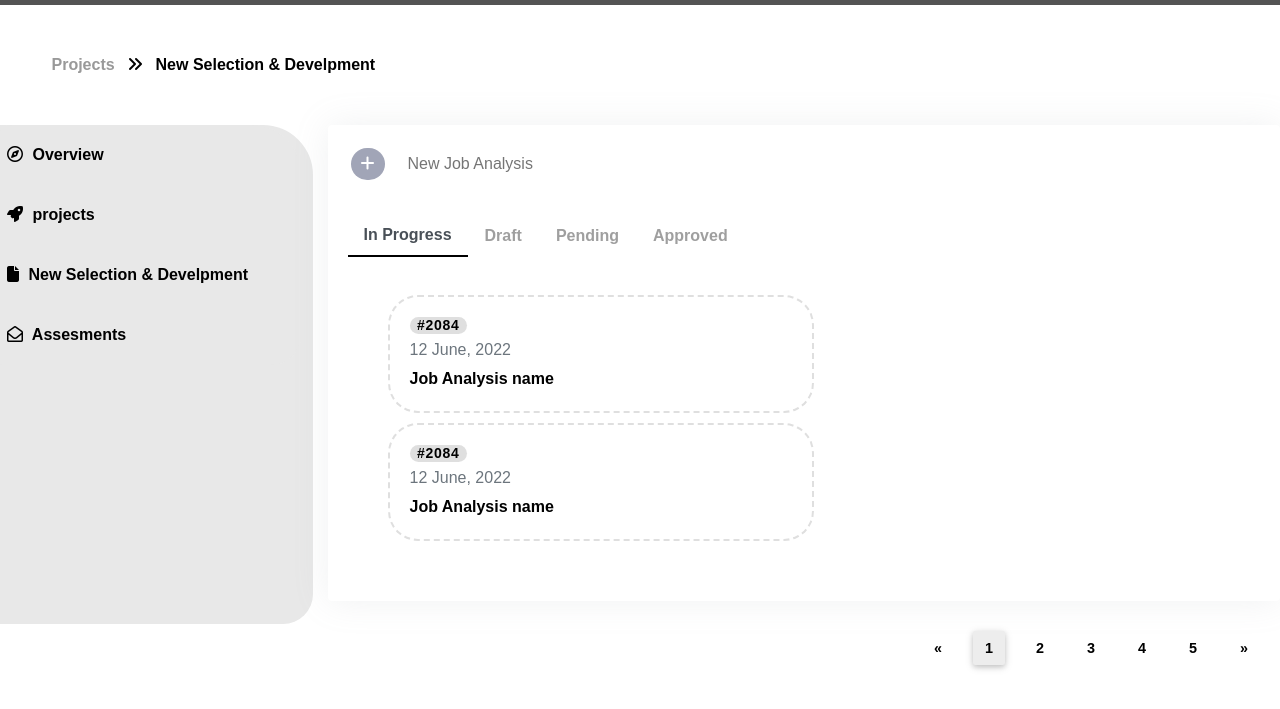
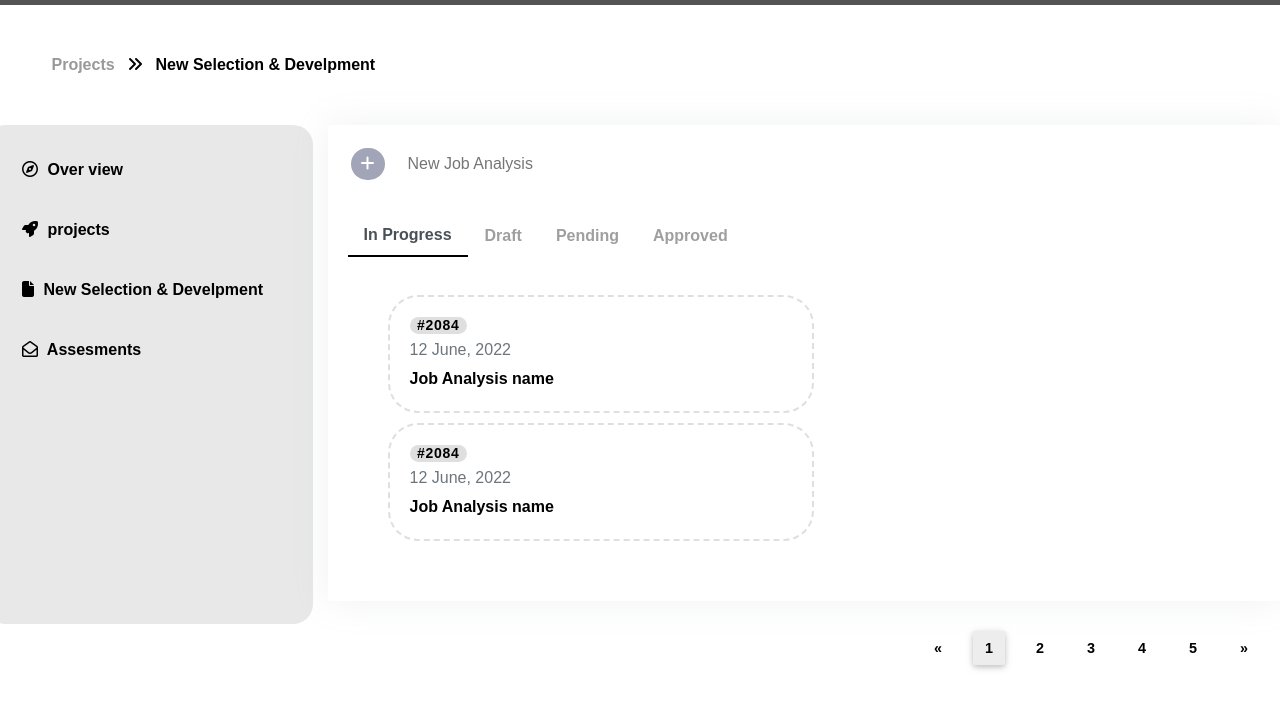
Before and after one commit to hind27/Project-task, a plain HTML site: page index.html in a window 1280 px wide. Shown: the part 77-786 px from the top of the page. Drawn offline with nearby package versions, Linux system fonts and the light colour scheme.

Commit message:
update one

```diff
--- a/index.html
+++ b/index.html
@@ -124,7 +124,7 @@
         <a href="#">Projects</a>
       </li>
       <li class="taxtpass list-inline-item">
-        <a href="#"><i class="fa fa-angle-double-right" aria-hidden="true"></i></i></i></a>
+        <a href="#"><i class="fa fa-angle-double-right" aria-hidden="true"></i></a>
       </li>
       <li class=" list-inline-item">
         <a href="#">New Selection & Develpment</a>
@@ -136,21 +136,25 @@
     <div class="row">
       <!-- Side bar -->
       <div class="col-3 ">
-        <aside class="row  h-150">
+        <aside class="row  ">
           <div class="sidebar left ">
             <ul class="list-sidebar bg-defoult">
               <li>
-                <a href="#" data-toggle="collapse" data-target="#dashboard" class="collapsed ">
+                <a href="#" data-toggle="collapse" data-target="#Overview" class="collapsed ">
                   <i class="fa fa-compass" aria-hidden="true"></i>
-                  <span>Overview</a> </span>
-              </li>
-              <li> <a href="#"><i class="fa fa-rocket" aria-hidden="true"></i> <span
-                    class="nav-label">projects</span></a>
+                  <span class="d-sm-none d-md-inline">Over view</span></a>
               </li>
 
-              <li> <a href="#" data-toggle="collapse" data-target="#products" class="collapsed "> <i class="fa fa-file"
-                    aria-hidden="true"></i></i>
-                  <span>New Selection & Develpment</span> </a>
+              <li>
+                <a href="#" data-toggle="collapse" data-target="#products" class="collapsed ">
+                  <i class="fa fa-rocket" aria-hidden="true"></i>
+                  <span class="d-sm-none d-md-inline">projects</span></a>
+              </li>
+
+              <li>
+                <a href="#" data-toggle="collapse" data-target="#products" class="collapsed "> <i class="fa fa-file"
+                    aria-hidden="true"></i>
+                  <span class="d-sm-none d-md-inline">New Selection & Develpment</span></a>
                 <ul class="sub-menu collapse" id="products">
                   <li class="active"><a href="#"><i class="fa fa-circle" aria-hidden="true"></i>New Selections</a></li>
                   <li><a href="#"><i class="fa fa-circle" aria-hidden="true"></i>Development Projects</a></li>
@@ -192,14 +196,14 @@
                 <div class="tab-content tab-content-default">
                   <div class="tab-pane fade show active" id="success1" role="tabpanel">
 
-                      <div class="jobcard" >
+                    <div class="jobcard">
                       <div class="card-body">
                         <h5 class="card-title">#2084</h5>
                         <h6 class="card-subtitle mb-2 text-muted">12 June, 2022</h6>
                         <p class="card-text">Job Analysis name</p>
                       </div>
                     </div>
-                      <div class="jobcard" >
+                    <div class="jobcard">
                       <div class="card-body">
                         <h5 class="card-title">#2084</h5>
                         <h6 class="card-subtitle mb-2 text-muted">12 June, 2022</h6>
@@ -209,7 +213,7 @@
                   </div>
                   <div class="tab-pane fade" id="info1">
 
-                      <div class="jobcard" >
+                    <div class="jobcard">
                       <div class="card-body">
                         <h5 class="card-title">#2084</h5>
                         <h6 class="card-subtitle mb-2 text-muted">12 June, 2022</h6>
@@ -220,7 +224,7 @@
 
                   <div class="tab-pane fade" id="danger1">
 
-                      <div class="jobcard" >
+                    <div class="jobcard">
                       <div class="card-body">
                         <h5 class="card-title">#2084</h5>
                         <h6 class="card-subtitle mb-2 text-muted">12 June, 2022</h6>
@@ -230,7 +234,7 @@
                   </div>
                   <div class="tab-pane fade" id="warning1">
 
-                        <div class="jobcard" >
+                    <div class="jobcard">
                       <div class="card-body">
                         <h5 class="card-title">#2084</h5>
                         <h6 class="card-subtitle mb-2 text-muted">12 June, 2022</h6>
--- a/style.css
+++ b/style.css
@@ -126,19 +126,21 @@ a:focus {
   background-color: #E8E8E8;
   transition: all 0.5s ease-in-out;
   height: 499px;
-  border-radius: 15px 50px 30px 5px;
+  border-radius:  20px 20px ;
 }
-
+/*
 .bg-defoult {
   background-color: #E8E8E8;
-  border-radius: 15px 50px 30px 5px;
-}
+  border-radius:  20px 20px ;
+} */
 
 .sidebar ul {
   list-style: none;
-  margin: 0px;
-  padding: 0px;
+  margin: 10px;
+  padding: 5px;
+
 }
+
 
 .sidebar li a,
 .sidebar li a.collapsed.active {
@@ -158,22 +160,22 @@ a:focus {
   transition: all 0.5s ease-in-out
 }
 
-.sidebar li a:hover ,.bg-defoult a:hover {
+.sidebar li a:hover {
   width:100%;
   background-color: var(--main-color) !important;
+  border-radius:  0px  20px 20px 0px ;
+  height:100%;
+ /* border-top-right-radius:25%;
+ height: 100%;
+ border-bottom-right-radius: 25%; */
+}
 
- border-top-right-radius:25%;
-
- border-bottom-right-radius: 25%;
-}
 .sidebar li a:hover:before {
   content: "";
   position: absolute;
   border-top-left-radius: 10px;  /* 100px of height + 10px of border */
   border-top-right-radius: 10px; /* 100px of height + 10px of border */
   background-color: red;
-
-
 }
 
 .sidebar li a i {
@@ -223,7 +225,11 @@ a:focus {
   transition: all 0.5s ease-in-out
 }
 
+/* for mobile and  */
+@media only screen and (max-width: 991.5px) {
 
+
+}
 
 
 /*task*/
```
Lines whose indentation alone changed are shown as unchanged.
